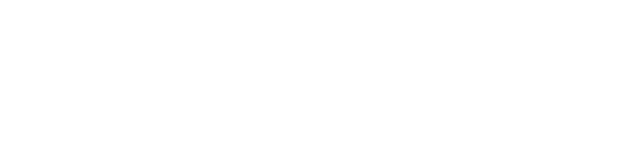
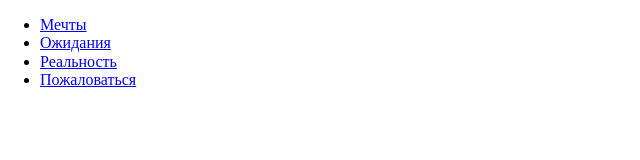
Before and after one commit to HappyMarvin/command, a plain HTML site: page index.html in a window 1280 px wide. Shown: the whole page, without its empty margins (0-640 px from the left). Drawn offline with Linux system fonts and the light colour scheme.

Commit message:
added html header

```diff
--- /dev/null
+++ b/blocks/container/container.css
@@ -0,0 +1,4 @@
+.container {
+  max-width: 1505px;
+  margin: auto;
+}
--- /dev/null
+++ b/blocks/page/page.css
@@ -0,0 +1,3 @@
+.page {
+  font-family: Arial, sens-serif;
+}
--- a/index.html
+++ b/index.html
@@ -8,9 +8,19 @@
   <title>Document</title>
   <link rel="stylesheet" href="pages/index.css">
 </head>
-<body>
-<header class="header">
+<body class="page">
+<div class="container">
+  <header class="header">
+    <nav class="header__nav">
+      <ul class="header__list">
+        <li class="header__item"><a href="#" class="header__link">Мечты</a></li>
+        <li class="header__item"><a href="#" class="header__link">Ожидания</a></li>
+        <li class="header__item"><a href="#" class="header__link">Реальность</a></li>
+        <li class="header__item"><a href="#" class="header__link">Пожаловаться</a></li>
+      </ul>
+    </nav>
+  </header>
 
-</header>
+</div>
 </body>
 </html>
```
